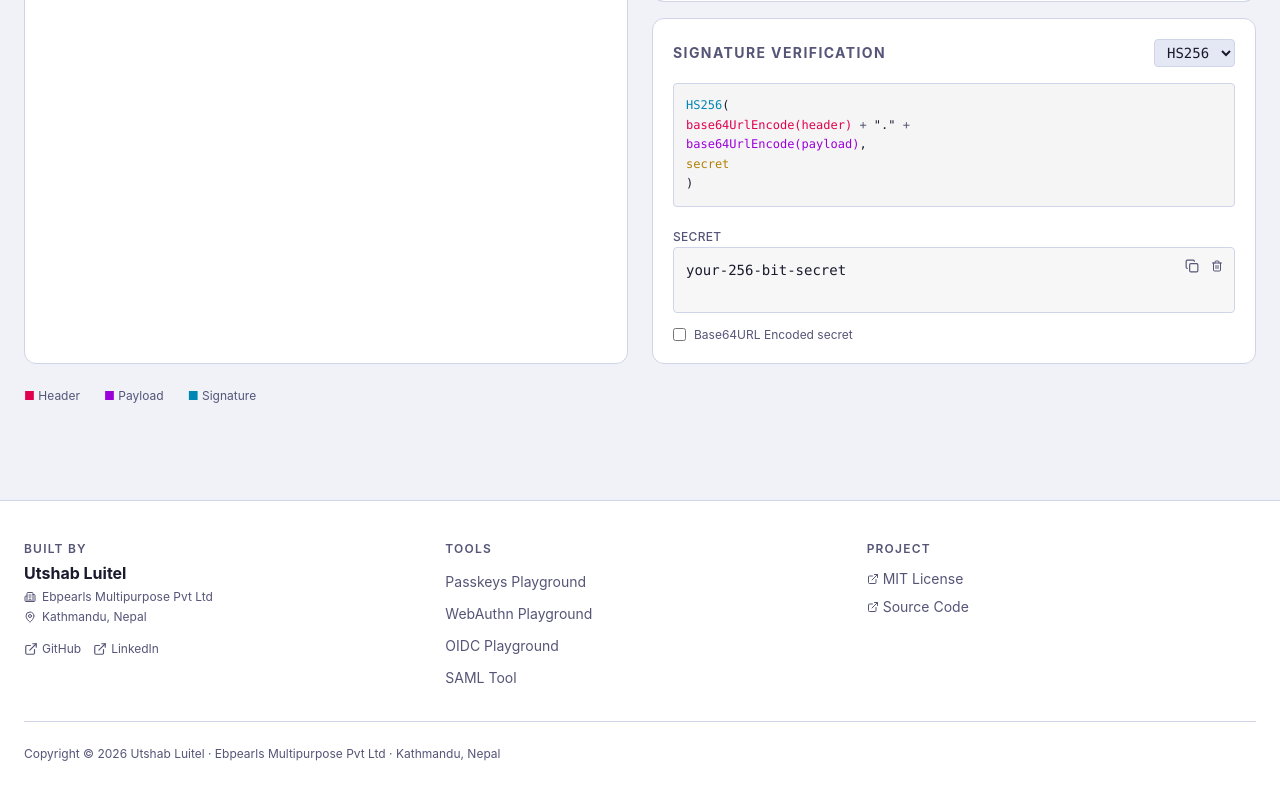
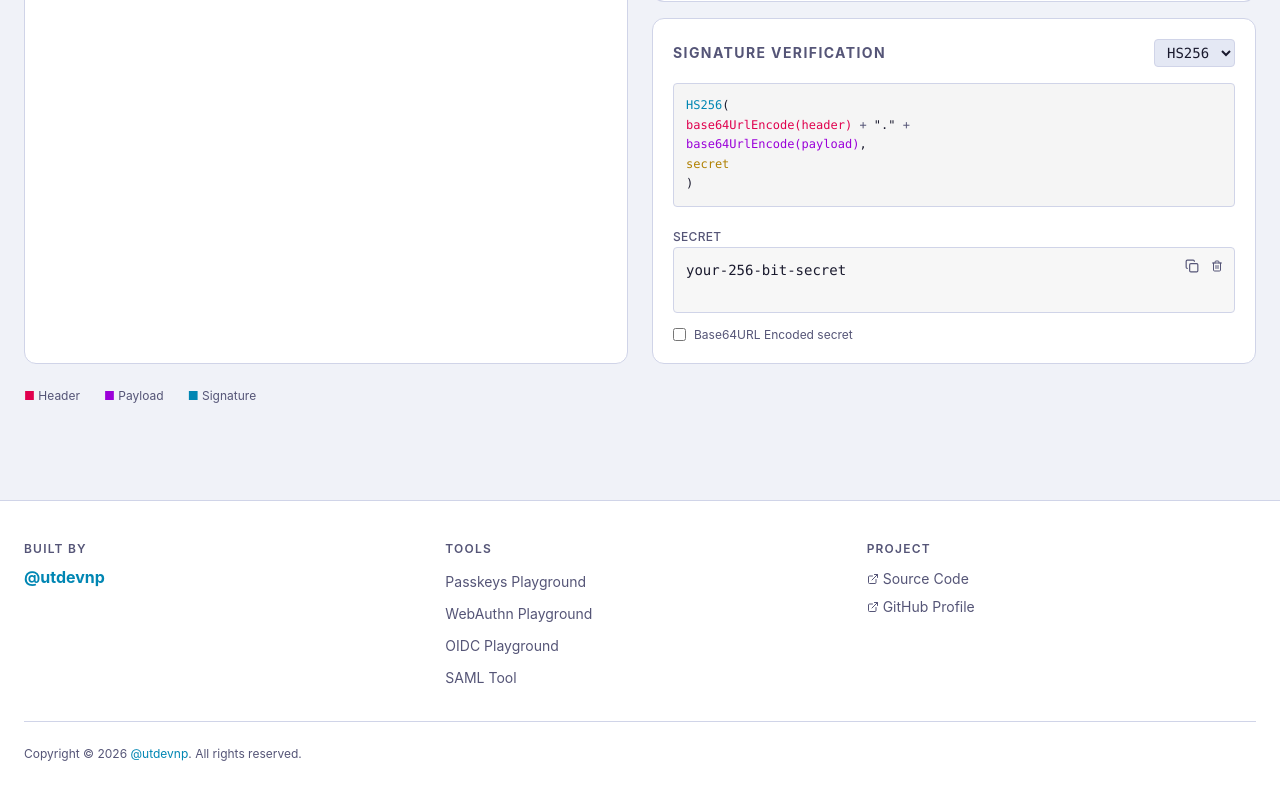
Before and after one commit to utshabeb/jwt-ut, a Next.js app: page / in a window 1280 px wide. Shown: the part 1018-1818 px from the top of the page. Built offline with nearby package versions, Linux system fonts and the light colour scheme.

Commit message:
Use @utdevnp GitHub username instead of real name, remove company/location info

```diff
--- a/app/introduction/page.tsx
+++ b/app/introduction/page.tsx
@@ -39,9 +39,8 @@ export default function IntroductionPage() {
             style={{ color: "var(--jwt-cyan)" }}
             className="hover:underline"
           >
-            Utshab Luitel
-          </a>{" "}
-          — Web Developer at Ebpearls Multipurpose Pvt Ltd, Kathmandu Nepal.
+            @utdevnp
+          </a>.
         </p>
 
         <Section id="what-is-jwt" title="What is JSON Web Token?">
@@ -307,8 +306,8 @@ export default function IntroductionPage() {
             Get Started with JSON Web Tokens
           </h3>
           <p className="mb-4" style={{ color: "var(--jwt-text-muted)" }}>
-            Explore more open source projects by Utshab Luitel — web developer at
-            Ebpearls Multipurpose Pvt Ltd, Kathmandu Nepal.
+            Explore more open source projects by{" "}
+            <a href="https://github.com/utdevnp" target="_blank" rel="noopener noreferrer" style={{ color: "var(--jwt-cyan)" }} className="hover:underline">@utdevnp</a>.
           </p>
           <a
             href="https://github.com/utdevnp"
--- a/components/layout/Banner.tsx
+++ b/components/layout/Banner.tsx
@@ -15,7 +15,7 @@ export default function Banner() {
         <div className="flex items-center gap-2 text-sm" style={{ color: "var(--jwt-text-muted)" }}>
           <BookOpen size={14} style={{ color: "var(--jwt-cyan)" }} />
           <span>
-            A JWT debugger built by Utshab Luitel.{" "}
+            A JWT debugger built by{" "}
             <a
               href="https://github.com/utdevnp"
               target="_blank"
@@ -23,7 +23,7 @@ export default function Banner() {
               style={{ color: "var(--jwt-cyan)" }}
               className="hover:underline font-medium"
             >
-              View more projects on GitHub →
+              @utdevnp →
             </a>
           </span>
         </div>
--- a/components/layout/Footer.tsx
+++ b/components/layout/Footer.tsx
@@ -1,4 +1,4 @@
-import { ExternalLink, MapPin, Building2 } from "lucide-react";
+import { ExternalLink } from "lucide-react";
 
 const toolLinks = [
   { label: "Passkeys Playground", href: "https://learnpasskeys.io/" },
@@ -7,9 +7,9 @@ const toolLinks = [
   { label: "SAML Tool", href: "https://samltool.io/" },
 ];
 
-const legalLinks = [
-  { label: "MIT License", href: "https://github.com/utdevnp/jwt-ut/blob/main/LICENSE" },
+const projectLinks = [
   { label: "Source Code", href: "https://github.com/utshabeb/jwt-ut" },
+  { label: "GitHub Profile", href: "https://github.com/utdevnp" },
 ];
 
 export default function Footer() {
@@ -23,41 +23,20 @@ export default function Footer() {
           {/* Branding */}
           <div>
             <p
-              className="text-xs font-semibold tracking-widest uppercase mb-1"
+              className="text-xs font-semibold tracking-widest uppercase mb-2"
               style={{ color: "var(--jwt-text-muted)" }}
             >
               Built by
             </p>
-            <p className="text-base font-bold mb-1" style={{ color: "var(--jwt-text)" }}>
-              Utshab Luitel
-            </p>
-            <div className="flex items-center gap-1.5 text-xs mb-1" style={{ color: "var(--jwt-text-muted)" }}>
-              <Building2 size={12} />
-              <span>Ebpearls Multipurpose Pvt Ltd</span>
-            </div>
-            <div className="flex items-center gap-1.5 text-xs mb-4" style={{ color: "var(--jwt-text-muted)" }}>
-              <MapPin size={12} />
-              <span>Kathmandu, Nepal</span>
-            </div>
-            <div className="flex gap-3">
-              {[
-                { href: "https://github.com/utdevnp", label: "GitHub" },
-                { href: "https://www.linkedin.com/in/utsabluitel", label: "LinkedIn" },
-              ].map((s) => (
-                <a
-                  key={s.href}
-                  href={s.href}
-                  target="_blank"
-                  rel="noopener noreferrer"
-                  style={{ color: "var(--jwt-text-muted)" }}
-                  className="hover-text transition-colors flex items-center gap-1 text-xs"
-                  aria-label={s.label}
-                >
-                  <ExternalLink size={14} />
-                  <span>{s.label}</span>
-                </a>
-              ))}
-            </div>
+            <a
+              href="https://github.com/utdevnp"
+              target="_blank"
+              rel="noopener noreferrer"
+              className="text-base font-bold hover-text transition-colors"
+              style={{ color: "var(--jwt-cyan)" }}
+            >
+              @utdevnp
+            </a>
           </div>
 
           {/* Tools */}
@@ -85,7 +64,7 @@ export default function Footer() {
             </ul>
           </div>
 
-          {/* Links */}
+          {/* Project */}
           <div>
             <p
               className="text-xs font-semibold tracking-widest uppercase mb-3"
@@ -94,7 +73,7 @@ export default function Footer() {
               Project
             </p>
             <ul className="space-y-2">
-              {legalLinks.map((l) => (
+              {projectLinks.map((l) => (
                 <li key={l.href}>
                   <a
                     href={l.href}
@@ -116,7 +95,7 @@ export default function Footer() {
           className="pt-6 text-xs"
           style={{ borderTop: "1px solid var(--jwt-border)", color: "var(--jwt-text-muted)" }}
         >
-          Copyright © {new Date().getFullYear()} Utshab Luitel · Ebpearls Multipurpose Pvt Ltd · Kathmandu, Nepal
+          Copyright © {new Date().getFullYear()} <a href="https://github.com/utdevnp" target="_blank" rel="noopener noreferrer" className="hover-text transition-colors" style={{ color: "var(--jwt-cyan)" }}>@utdevnp</a>. All rights reserved.
         </div>
       </div>
     </footer>
```
